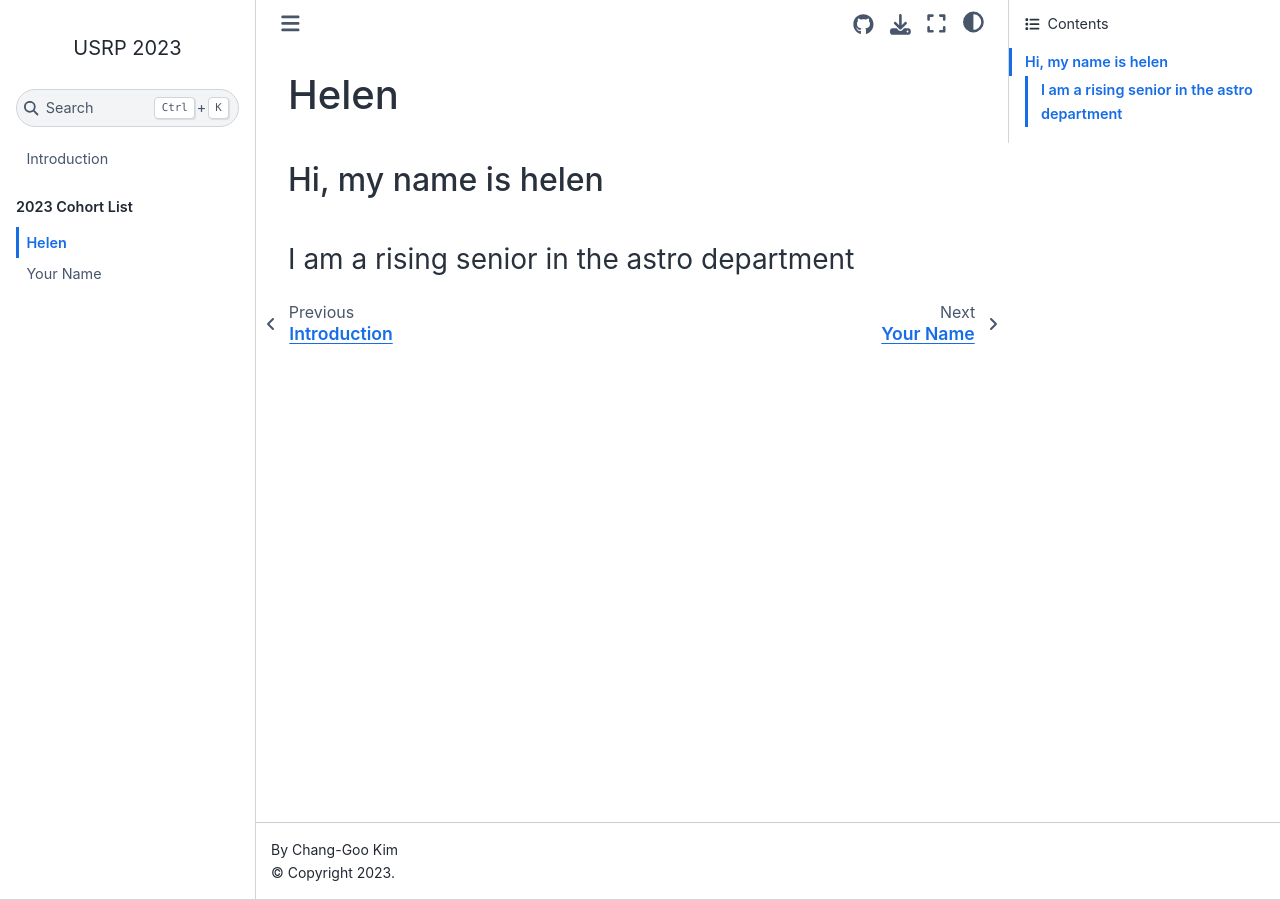
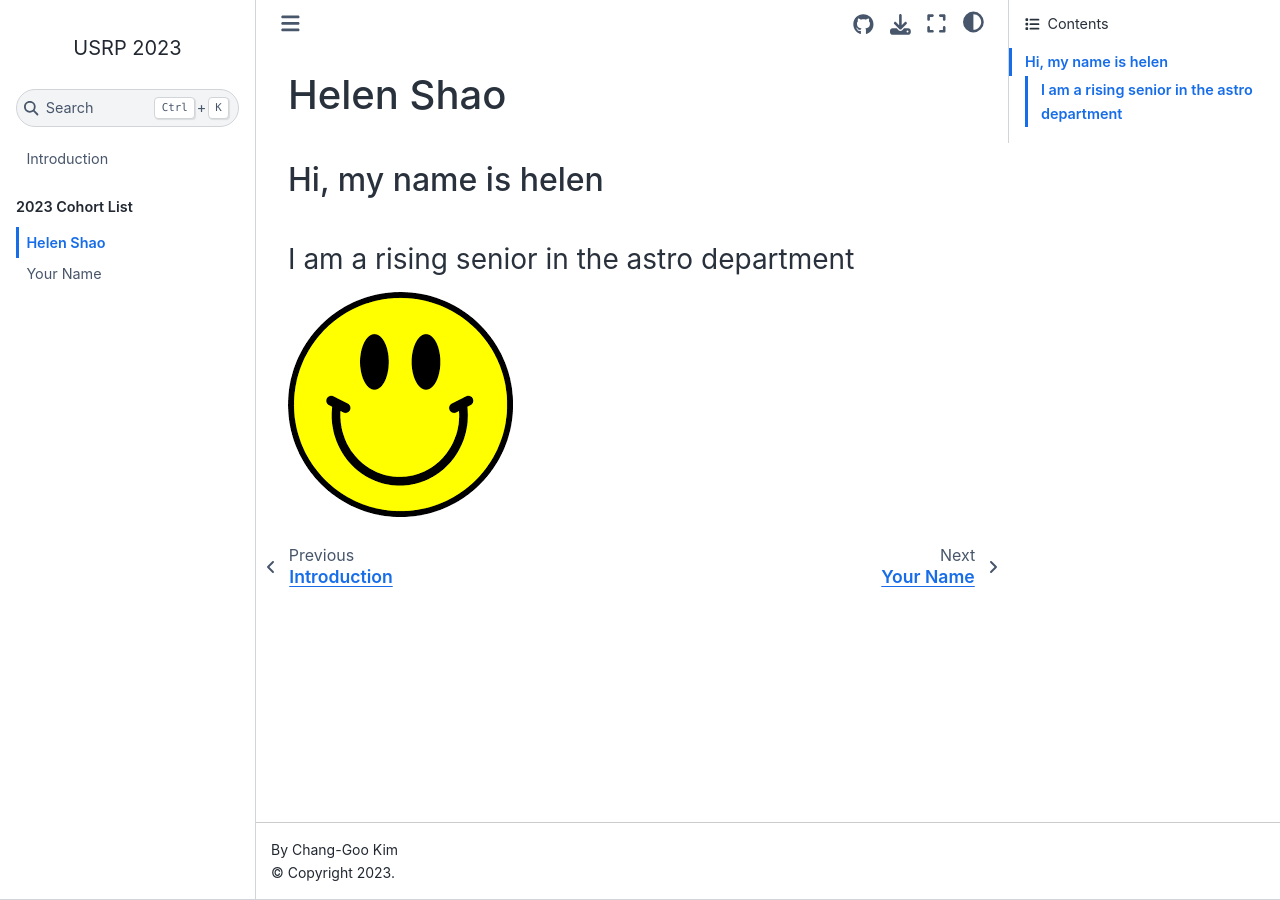
Before and after one commit to changgoo/usrp-introduction, a Jupyter Book: the page built from docs/students/helen.md, in a window 1280 px wide. Built offline with Jupyter Book 1.0.4 settings and Sphinx 7.4.7 and the Sphinx Book theme 1.1.4, drawn with Linux system fonts in a browser that asks for light colours.

Commit message:
updated helen.md

```diff
--- a/docs/students/helen.md
+++ b/docs/students/helen.md
@@ -1,3 +1,4 @@
-# Helen
+# Helen Shao
 ## Hi, my name is helen
 ### I am a rising senior in the astro department
+![happy face picture](helen.png)
```
Also changed, not shown: docs/students/helen.png (added).
